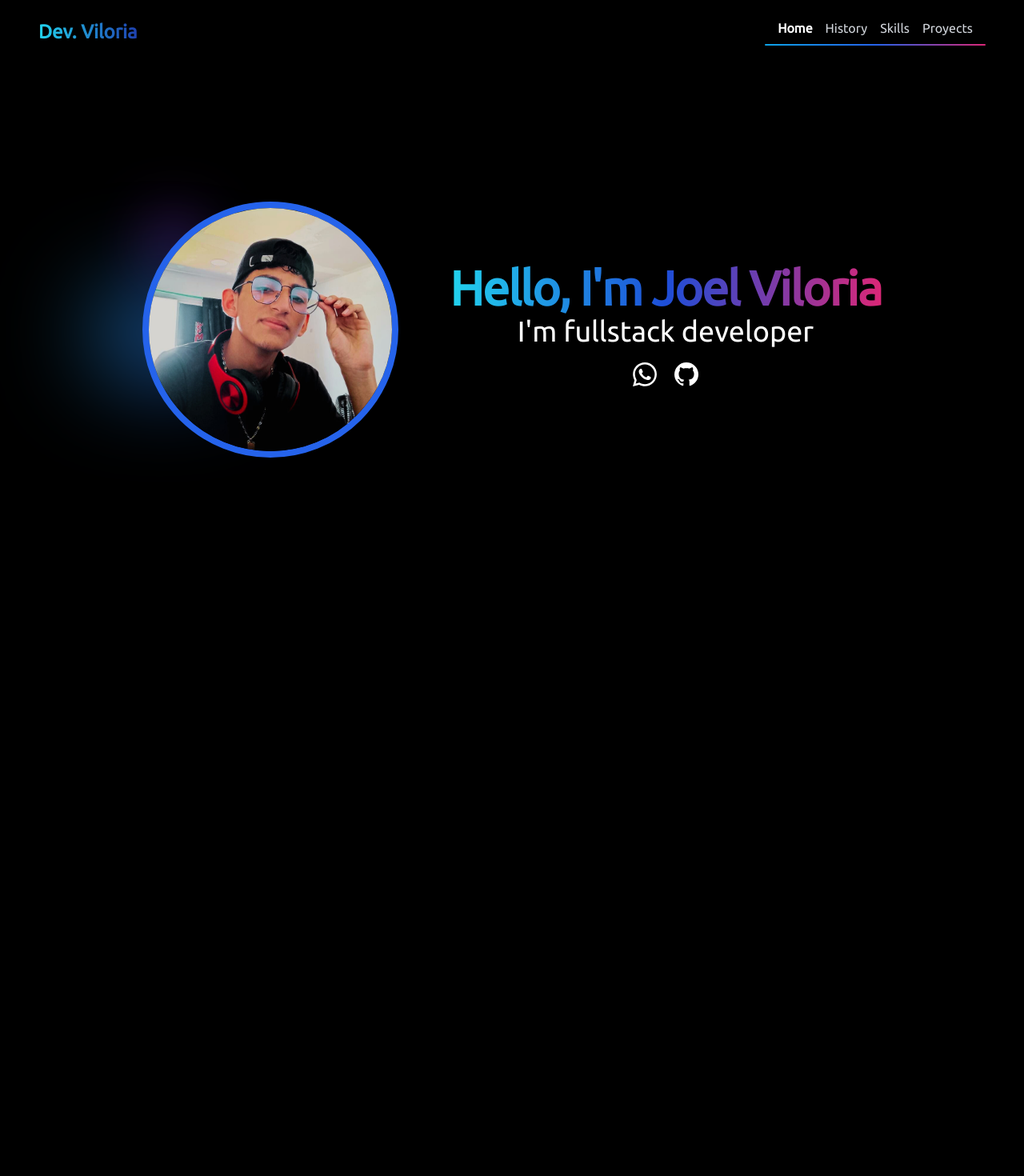
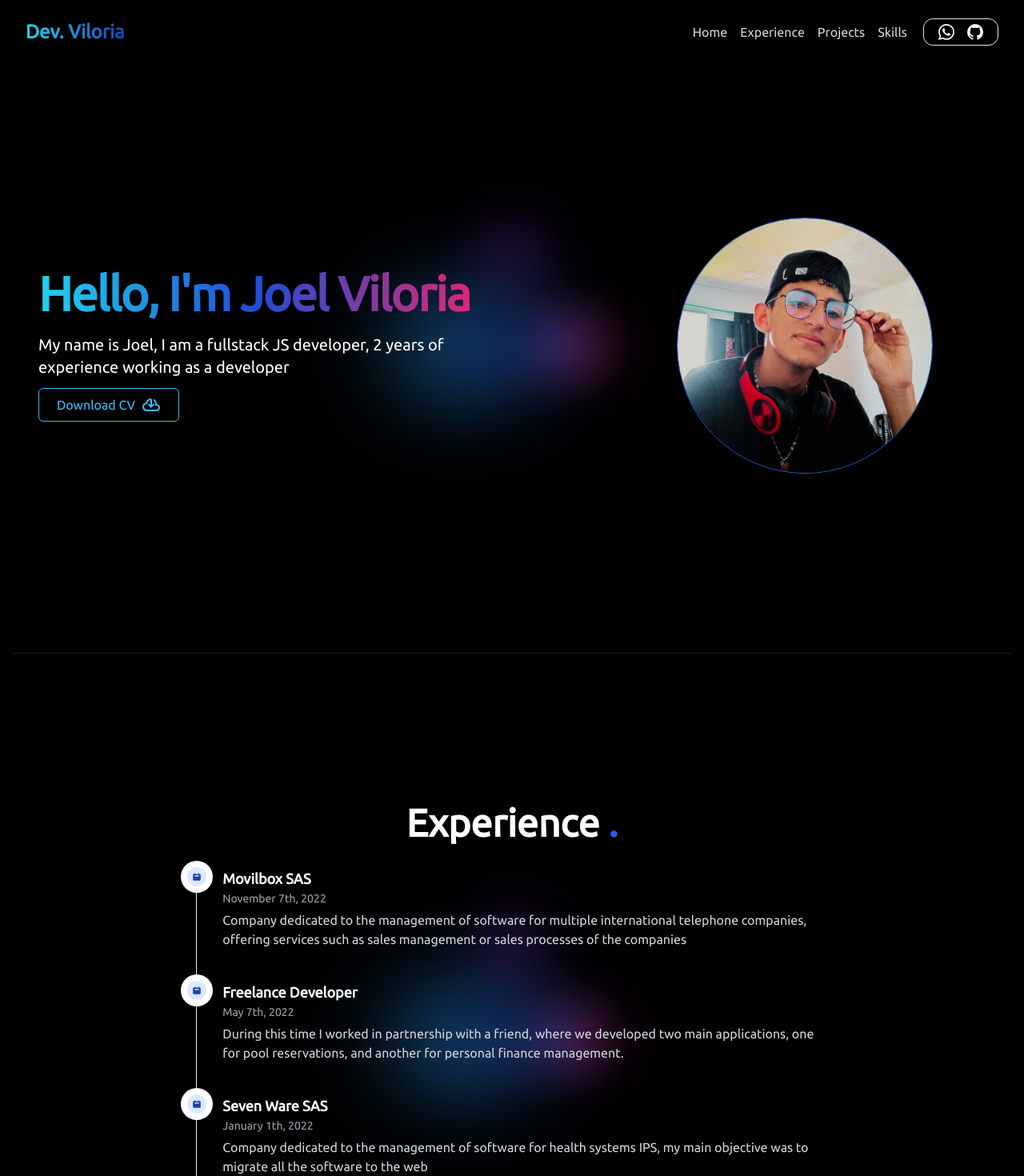
Before and after one commit to viloriajoel07/portfolio, a Next.js app: page / in a window 1280 px wide. Shown: the top 1470 px of the page at 80% size. Before the commit the page ends 800 px from the top, so only its background shows below. Built offline with nearby package versions, Linux system fonts and the light colour scheme.

Commit message:
FEAT: recator layout

```diff
--- a/src/app/globals.css
+++ b/src/app/globals.css
@@ -25,3 +25,7 @@ body {
   color: #fff;
   background: #000;
 }
+
+html {
+  scroll-behavior: smooth;
+}
--- a/src/app/layout.tsx
+++ b/src/app/layout.tsx
@@ -17,7 +17,7 @@ export default function RootLayout({
       <body className="flex flex-col items-center min-h-screen px-4">
         <div className="max-w-[80rem] w-full min-h-screen flex flex-col justify-center relative">
           <Navigation />
-          <div className="h-full mt-20 py-8 sm:py-0">{children}</div>
+          {children}
         </div>
       </body>
     </html>
--- a/src/app/page.tsx
+++ b/src/app/page.tsx
@@ -1,45 +1,73 @@
 import Image from "next/image";
 import Link from "next/link";
-import { Github, WhatsAppIcon } from "~/assets/icons";
+import { DownloadIcon, Github, WhatsAppIcon } from "~/assets/icons";
 import profileImage from "~/assets/imageProfile2.webp";
 import { Button } from "~/components";
 import BgBlur from "~/components/BgBlur";
+import Experience from "~/components/Views/Experience.view";
+import Projects from "~/components/Views/Projects.view";
+import Skill from "~/components/Views/Skills.view";
 
 export default function Home() {
   return (
-    <main className={`w-full h-full flex justify-center items-center py-4`}>
-      <div className="relative flex place-items-center before:absolute "></div>
-      <div className="flex flex-col gap-2 items-center justify-center pb-12 px-8">
-        <div className="flex flex-col lg:flex-row items-center gap-8 lg:gap-16">
-          <div className="rounded-full flex-grow w-52 h-52 lg:w-80 lg:h-80 mb-2 overflow-hidden z-10 border-8 border-blue-600 hover:scale-110 transition-all">
-            <Image
-              src={profileImage}
-              alt="my Image Profile"
-              className="w-full h-full object-cover"
-            />
-          </div>
-          <BgBlur />
-          <div className="flex flex-col">
+    <main className={`w-full flex flex-col justify-center items-center py-4`}>
+      {/* sections */}
+      <div
+        className="pt-20 flex h-screen flex-col gap-2 items-center justify-center pb-12 px-8 w-full"
+        id="home"
+      >
+        <BgBlur />
+        <div className="flex flex-col-reverse lg:flex-row justify-center items-center gap-8 lg:gap-48 w-full">
+          <div className="flex flex-col gap-2 z-30">
             <h1
-              className="font-bold text-center -tracking-wide z-10 pb-1 trak text-transparent text-4xl md:text-6xl bg-clip-text bg-gradient-to-r from-cyan-400 via-blue-700 to-pink-600"
+              className="font-bold text-center mb-2 lg:text-start -tracking-wide z-10 pb-1 trak text-transparent text-4xl md:text-6xl bg-clip-text bg-gradient-to-r from-cyan-400 via-blue-700 to-pink-600"
               style={{ fontWeight: "900" }}
             >
               Hello, I'm Joel Viloria
             </h1>
-            <h2 className="text-2xl md:text-4xl text-center">
-              I'm fullstack developer
+            <h2
+              className="md:text-xl max-w-[32rem] font-extralight text-center lg:text-start"
+              style={{ fontWeight: "100" }}
+            >
+              My name is Joel, I am a fullstack JS developer, 2 years of
+              experience working as a developer
             </h2>
             {/* <hr className="my-6" /> */}
-            <div className="flex justify-center items-center py-4 gap-4">
-              <Link href="https://wa.me/3217225024?text=Hola, estamos interesados en tu servicios.">
-                <WhatsAppIcon size={36} />
-              </Link>
-              <Link href="https://github.com/viloriajoel07">
-                <Github size={36} />
+            <div className="flex items-center justify-center lg:justify-start mt-1 gap-4">
+              <Link
+                href="/files/CV-Joel.pdf"
+                target="_blank"
+                className="px-4 py-2 hover:shadow-xl hover:shadow-sky-400/10 bg-transparent border w-44 flex rounded-md gap-2 justify-center text-sky-400 border-sky-400 hover:bg-sky-400/20 transition-all"
+              >
+                Download CV <DownloadIcon />
               </Link>
             </div>
           </div>
+          <div className="z-10 flex-grow lg:hover:scale-110 transition-all flex justify-center">
+            <Image
+              src={profileImage}
+              alt="my Image Profile"
+              className="w-64 h-64  lg:w-80 lg:h-80 object-cover border border-blue-600 rounded-full"
+            />
+          </div>
         </div>
+      </div>
+      <Experience />
+      <Projects />
+      <Skill />
+      <div className="flex lg:hidden gap-4 border px-6 py-2 rounded-xl fixed bottom-4 bg-black">
+        <Link
+          href="https://wa.me/3217225024?text=Hello."
+          className="hover:scale-110 transition-all"
+        >
+          <WhatsAppIcon size={24} />
+        </Link>
+        <Link
+          href="https://github.com/viloriajoel07"
+          className="hover:scale-110 transition-all"
+        >
+          <Github size={24} />
+        </Link>
       </div>
     </main>
   );
--- a/src/components/Navigation/Link.component.tsx
+++ b/src/components/Navigation/Link.component.tsx
@@ -13,15 +13,12 @@ interface linkProps {
 const ULink: FC<linkProps> = ({ data, active }) => {
   return (
     <li>
-      <Link
+      <a
         href={data.path}
-        className={`text-gray-300 hover:text-gray-200 ${
-          active &&
-          "font-bold !text-white drop-shadow-2xl shadow-green-600 overflow-hidden"
-        } cursor-pointer`}
+        className={`text-gray-300 hover:text-gray-200 cursor-pointer`}
       >
         <p className="overflow-y-hidden">{data.title}</p>
-      </Link>
+      </a>
     </li>
   );
 };
--- a/src/components/Navigation/Navigation.component.tsx
+++ b/src/components/Navigation/Navigation.component.tsx
@@ -1,7 +1,9 @@
 "use client";
+import Link from "next/link";
 import { FC, useEffect, useState } from "react";
-import Link from "./Link.component";
+import LinkCo from "./Link.component";
 import { usePathname } from "next/navigation";
+import { Github, WhatsAppIcon } from "~/assets/icons";
 
 type Link = {
   title: string;
@@ -14,23 +16,23 @@ interface NavigationProps {}
 const navigationLinks = [
   {
     title: "Home",
-    path: "/",
+    path: "#home",
     id: 1,
   },
   {
-    title: "History",
-    path: "/aboutMe",
+    title: "Experience",
+    path: "#experience",
     id: 2,
   },
   {
-    title: "Skills",
-    path: "/skills",
-    id: 3,
+    title: "Projects",
+    path: "#projects",
+    id: 4,
   },
   {
-    title: "Proyects",
-    path: "/works",
-    id: 4,
+    title: "Skills",
+    path: "#skills",
+    id: 3,
   },
 ];
 
@@ -39,17 +41,30 @@ const Navigation: FC<NavigationProps> = (props) => {
   const pathname = usePathname();
 
   return (
-    <nav className="absolute top-0 w-full h-20 px-8 py-6 sm:py-2 flex flex-col sm:flex-row justify-between items-center mb-4 sm:gap-12">
+    <nav className="fixed backdrop-blur-lg left-0 top-0 py-2 md:py-0 z-50 w-full h-20 px-8 flex flex-col sm:flex-row justify-between items-center sm:gap-12">
       <p className="font-bold text-2xl text-transparent bg-clip-text bg-gradient-to-r from-cyan-400 to-blue-800">
         Dev. Viloria
       </p>
-      <section className="flex flex-col gap-2">
-        <ul className="flex gap-4 px-4 pt-2 sm:pt-0">
+      <section className="flex flex-col md:flex-row gap-3 items-center">
+        <ul className="flex gap-4 px-2 pt-2 sm:pt-0">
           {links.map((link: Link) => (
-            <Link key={link.id} data={link} active={pathname === link.path} />
+            <LinkCo key={link.id} data={link} active={pathname === link.path} />
           ))}
         </ul>
-        <span className="bg-gradient-to-r from-sky-500 via-blue-600 to-pink-600 w-full h-[2px] rounded-xl"></span>
+        <div className="hidden md:flex gap-3 border px-4 py-1 rounded-xl">
+          <Link
+            href="https://wa.me/3217225024?text=Hello."
+            className="hover:scale-110 transition-all"
+          >
+            <WhatsAppIcon size={24} />
+          </Link>
+          <Link
+            href="https://github.com/viloriajoel07"
+            className="hover:scale-110 transition-all"
+          >
+            <Github size={24} />
+          </Link>
+        </div>
       </section>
     </nav>
   );
--- a/src/components/ProjectView/SectionDemo.tsx
+++ b/src/components/ProjectView/SectionDemo.tsx
@@ -41,6 +41,7 @@ const SectionDemo: FC<DemoProps> = ({ data, deploy = false }) => {
                         <a
                           href={project.githubLink}
                           target="__blank"
+                          onClick={(e) => e.stopPropagation()}
                           className={` ${
                             !project.githubLink
                               ? "opacity-60"
--- /dev/null
+++ b/src/components/Views/Experience.view.tsx
@@ -0,0 +1,24 @@
+import Link from "next/link";
+import React from "react";
+import { DownloadIcon } from "~/assets/icons";
+import { Button, Timeline } from "~/components";
+import BgBlur from "~/components/BgBlur";
+
+const Experience = () => {
+  return (
+    <div
+      className="flex pt-20 flex-col gap-8 justify-center items-center w-full h-screen px-8 border-t border-white/10"
+      id="experience"
+    >
+      <h2 className="font-bold text-4xl lg:text-5xl text-center lg:text-left">
+        Experience <span className="text-blue-600">.</span>
+      </h2>
+      <div className="flex flex-col lg:flex-row gap-10 pb-8 lg:pb-0 justify-center items-center w-full md:w-4/6">
+        <BgBlur />
+        <Timeline />
+      </div>
+    </div>
+  );
+};
+
+export default Experience;
--- a/src/app/works/page.tsx
+++ b/src/components/Views/Projects.view.tsx
@@ -1,19 +1,21 @@
 import { ProjectView } from "~/components";
 import BgBlur from "~/components/BgBlur";
 
-const WorksPage = () => {
+const Projects = () => {
   return (
-    <main className="flex flex-col justify-center items-center z-0">
+    <main
+      className="pt-20 flex flex-col justify-center items-center min-h-screen w-full z-0 border-t border-white/10"
+      id="projects"
+    >
       <div className="flex flex-col justify-center items-center gap-1 z-10">
         <h2 className="text-4xl lg:5xl px-4 font-bold w-full flex justify-center gap-1 text-center">
-          Personal Projects <span className="text-blue-600"> .</span>{" "}
+          Personal Projects <span className="text-blue-600"> .</span>
         </h2>
       </div>
-      {/* <span className="w-full px-4 md:w-3/6 h-1 mt-5 rounded-xl bg-gradient-to-r from-cyan-400 via-blue-600 to-pink-600"></span> */}
       <ProjectView />
       <BgBlur />
     </main>
   );
 };
 
-export default WorksPage;
+export default Projects;
--- a/src/app/skills/page.tsx
+++ b/src/components/Views/Skills.view.tsx
@@ -1,4 +1,3 @@
-import Image from "next/image";
 import React from "react";
 import {
   Javascript,
@@ -37,9 +36,12 @@ const iconSkill = [
   },
 ];
 
-const SkillPage = () => {
+const Skill = () => {
   return (
-    <main className="flex flex-col items-center justify-center py-4 px-2 z-0">
+    <main
+      className="pt-20 flex flex-col items-center w-full justify-center h-screen py-4 px-2 z-0 border-t border-white/10"
+      id="skills"
+    >
       <div className="flex flex-col items-center justify-center gap-3 z-10">
         <h2 className="font-bold text-4xl lg:text-5xl">
           My skills <span className="text-blue-600">.</span>
@@ -64,4 +66,4 @@ const SkillPage = () => {
   );
 };
 
-export default SkillPage;
+export default Skill;
```
Also changed, not shown: src/app/aboutMe/page.tsx (deleted, +0 -37 lines), 1 other file (tests, documents, lock files or other folders).
